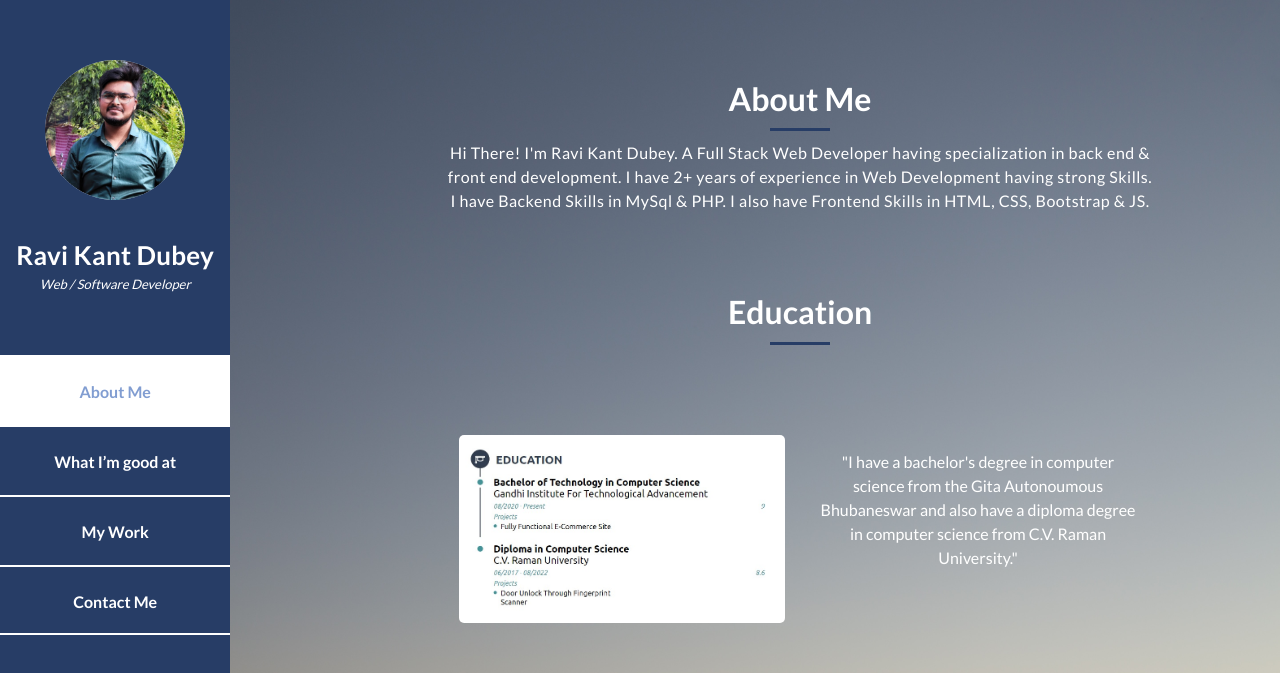
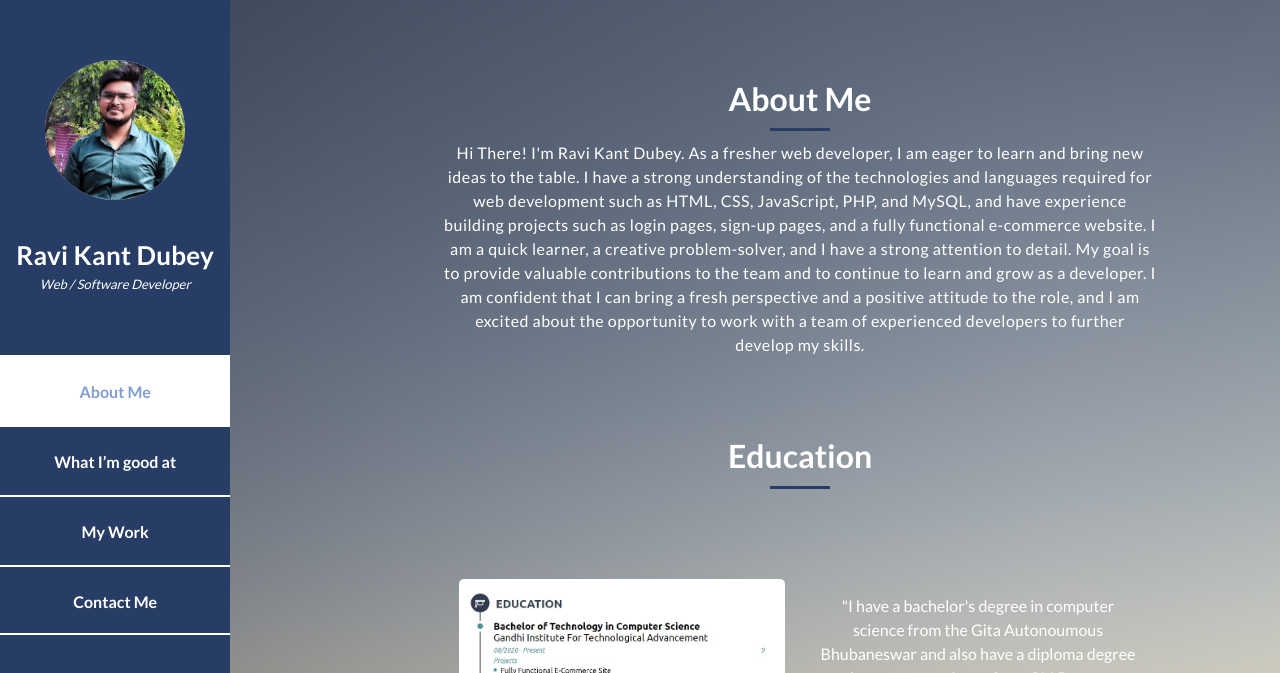
Before and after one commit to Mrdubey0/dubeyportfolio.github.io, a plain HTML site: page index.html in a window 1280 px wide. Shown: the top 673 px of the page. Drawn offline with Linux system fonts and the light colour scheme.

Commit message:
Update index.html

```diff
--- a/index.html
+++ b/index.html
@@ -80,9 +80,9 @@
           <div class="section-heading">
             <h2>About Me</h2>
             <div class="line-dec"></div>
-            <span>Hi There! I'm Ravi Kant Dubey. A Full Stack Web Developer having specialization in back end & front end development.
-              I have 2+ years of experience in Web Development having strong Skills. I have Backend Skills in MySql & PHP.
-              I also have Frontend Skills in HTML, CSS, Bootstrap & JS.</span>
+            <span>Hi There! I'm Ravi Kant Dubey. As a fresher web developer, I am eager to learn and bring new ideas to the table. I have a strong understanding of the technologies and languages required for web development
+              such as HTML, CSS, JavaScript, PHP, and MySQL, and have experience building projects such as login pages, sign-up pages, and a fully functional e-commerce website. I am a quick learner, a creative problem-solver,
+              and I have a strong attention to detail. My goal is to provide valuable contributions to the team and to continue to learn and grow as a developer. I am confident that I can bring a fresh perspective and a positive attitude to the role, and I am excited about the opportunity to work with a team of experienced developers to further develop my skills.</span>
               <div class="container">
                 <div class="section-heading">
                   <h2>Education</h2>
```
